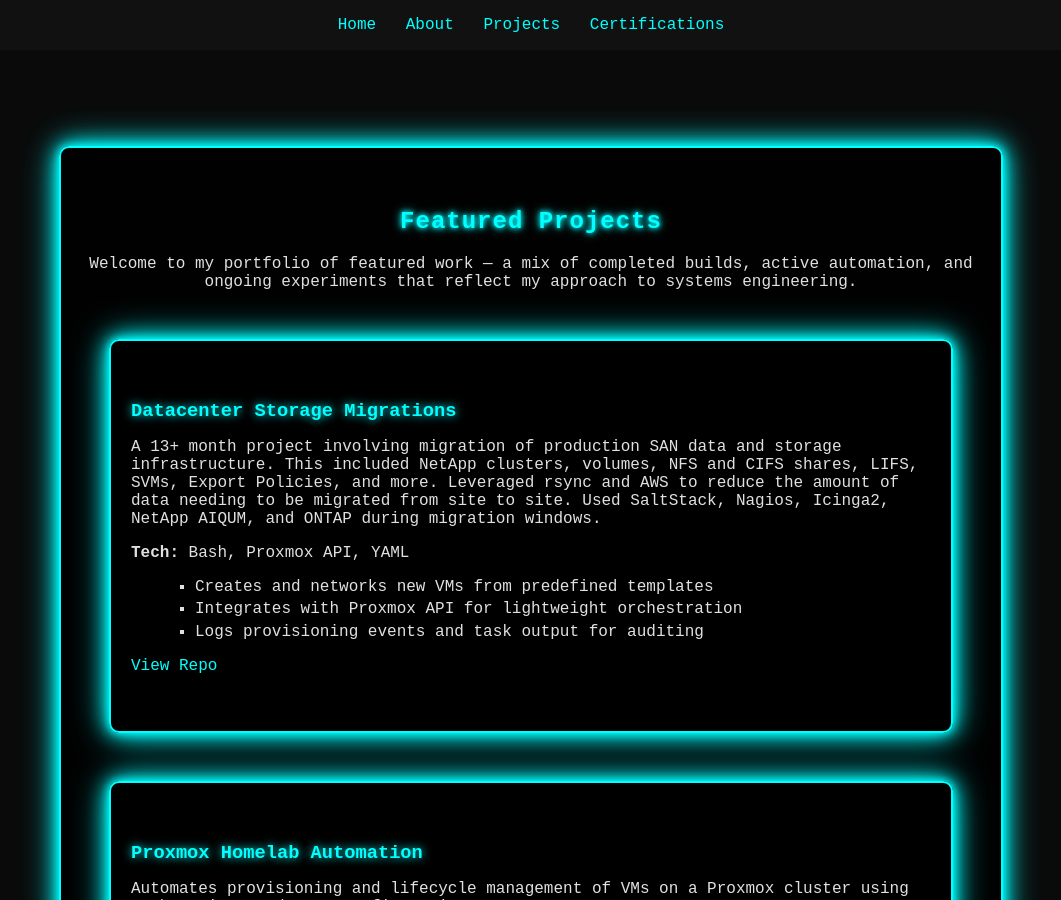
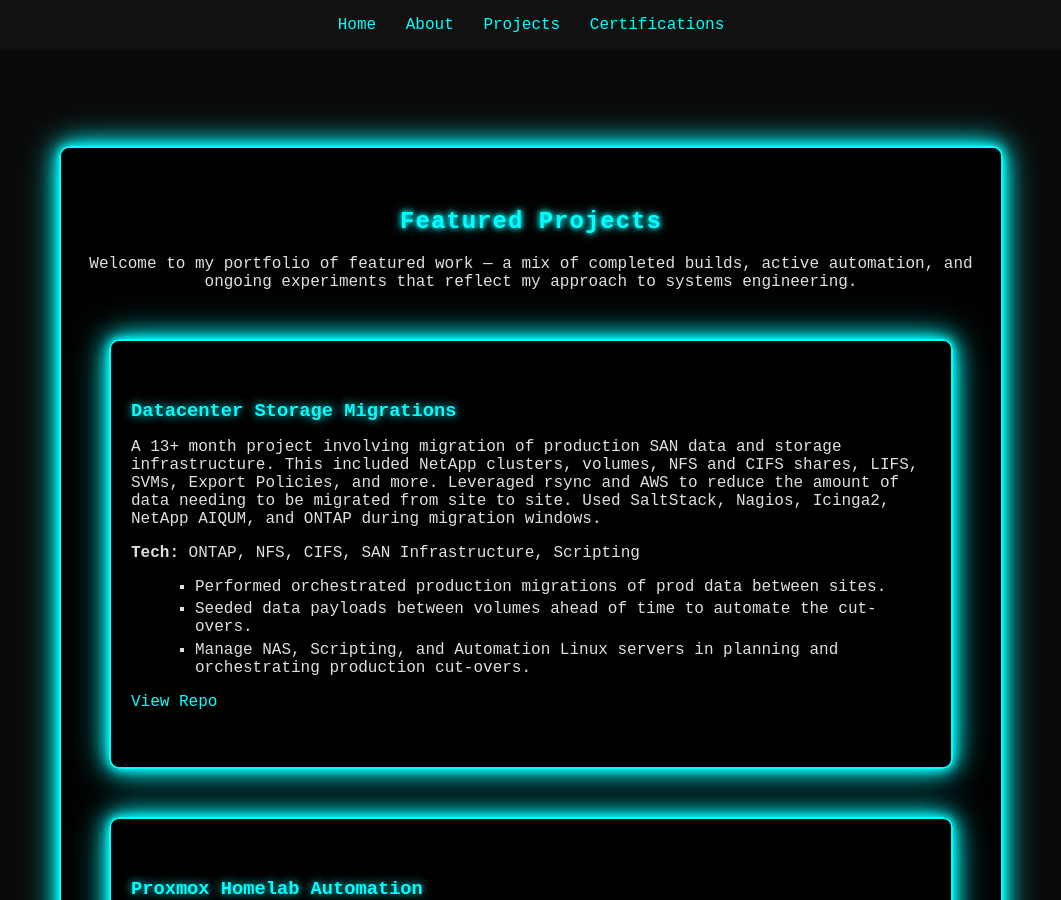
Before and after one commit to pearson-thaddeus-l/pearson-thaddeus-l-jekyll, a Jekyll site: the page built from projects.md, in a window 1280 px wide and 900 px high. Shown: the whole window, without its empty margins (109-1170 px from the left). Built offline with Jekyll 4.4.1, drawn with Linux system fonts in a browser that asks for light colours.

Commit message:
Updating Data Migration project 2

```diff
--- a/projects.md
+++ b/projects.md
@@ -15,11 +15,11 @@
   <p>
     A 13+ month project involving migration of production SAN data and storage infrastructure. This included NetApp clusters, volumes, NFS and CIFS shares, LIFS, SVMs, Export Policies, and more. Leveraged rsync and AWS to reduce the amount of data needing to be migrated from site to site. Used SaltStack, Nagios, Icinga2, NetApp AIQUM, and ONTAP during migration windows.
   </p>
-  <p><strong>Tech:</strong> Bash, Proxmox API, YAML</p>
+  <p><strong>Tech:</strong> ONTAP, NFS, CIFS, SAN Infrastructure, Scripting</p>
   <ul>
-    <li>Creates and networks new VMs from predefined templates</li>
-    <li>Integrates with Proxmox API for lightweight orchestration</li>
-    <li>Logs provisioning events and task output for auditing</li>
+    <li>Performed orchestrated production migrations of prod data between sites.</li>
+    <li>Seeded data payloads between volumes ahead of time to automate the cut-overs.</li>
+    <li>Manage NAS, Scripting, and Automation Linux servers in planning and orchestrating production cut-overs.</li>
   </ul>
   <p><a href="https://github.com/pearson-thaddeus-l/proxmox-auto-builder" target="_blank" class="neon-button">View Repo</a></p>
 </div>
```
